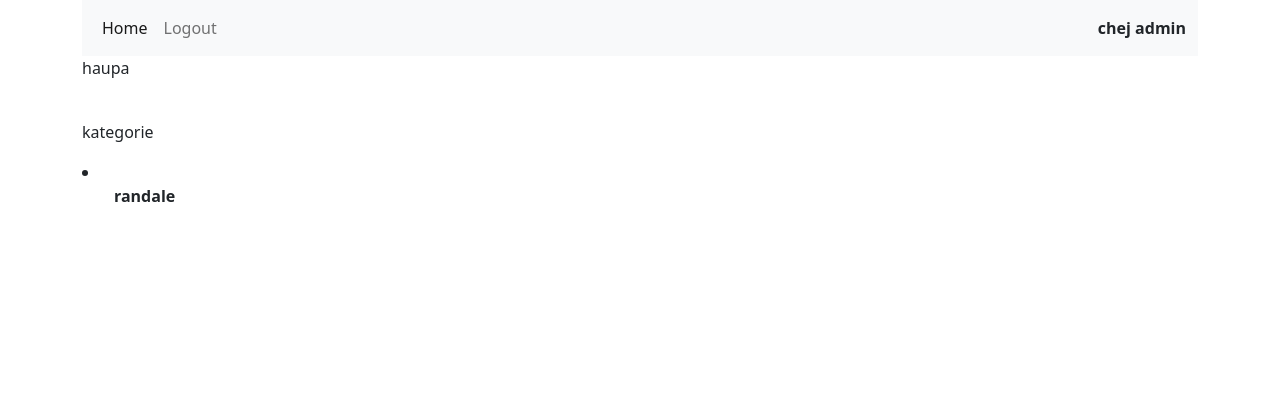
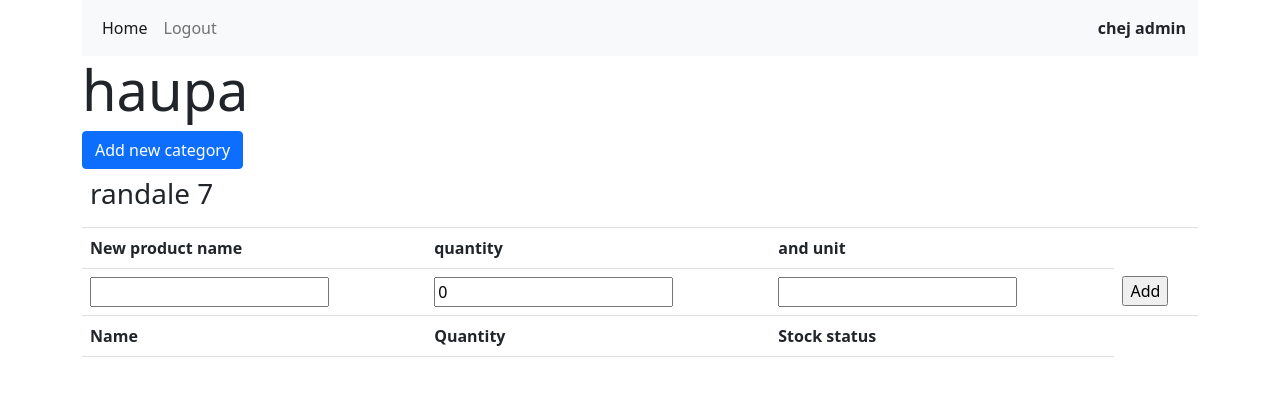
Before and after one commit to rzubr/warehouseproject, a Django app: page /home/2/ in a window 1280 px wide. Shown: the top 396 px of the page. Run offline with Django 3.2, Linux system fonts and the light colour scheme; a user stored in the database is signed in; data comes from the database, SQL or seed files in the repository; both versions use the stored data as it was after the commit; lists and menus that the app fills with data are empty; some libraries are stand-ins or nearby versions.

Commit message:
Forms for product and category

```diff
--- a/homemanager/homemanager/settings.py
+++ b/homemanager/homemanager/settings.py
@@ -41,6 +41,7 @@ INSTALLED_APPS = [
     'django.contrib.staticfiles',
     'accounts.apps.AccountsConfig',
     'warehouse',
+    'bootstrap_modal_forms',
 ]
 
 MIDDLEWARE = [
@@ -121,7 +122,11 @@ USE_TZ = True
 # Static files (CSS, JavaScript, Images)
 # https://docs.djangoproject.com/en/3.1/howto/static-files/
 
+STATIC_ROOT = os.path.join(BASE_DIR, 'staticfiles')
 STATIC_URL = '/static/'
+STATICFILES_DIRS = [
+    BASE_DIR / 'static',
+]
 
 LOGIN_REDIRECT_URL = 'warehouse:home'
 LOGOUT_REDIRECT_URL = 'warehouse:home'
--- /dev/null
+++ b/homemanager/static/js/home_detail.js
@@ -0,0 +1,5 @@
+
+$(document).ready(function(){
+    console.log('lol');
+
+});
--- a/homemanager/templates/base/base.html
+++ b/homemanager/templates/base/base.html
@@ -56,8 +56,9 @@
 
         {% endblock %}
         </div>
-        <script src="" async defer></script>
-        <script src="https://cdn.jsdelivr.net/npm/@popperjs/core@2.6.0/dist/umd/popper.min.js" integrity="sha384-KsvD1yqQ1/1+IA7gi3P0tyJcT3vR+NdBTt13hSJ2lnve8agRGXTTyNaBYmCR/Nwi" crossorigin="anonymous"></script>
-        <script src="https://cdn.jsdelivr.net/npm/bootstrap@5.0.0-beta2/dist/js/bootstrap.min.js" integrity="sha384-nsg8ua9HAw1y0W1btsyWgBklPnCUAFLuTMS2G72MMONqmOymq585AcH49TLBQObG" crossorigin="anonymous"></script>
+
+<script src="https://code.jquery.com/jquery-3.3.1.slim.min.js" integrity="sha384-q8i/X+965DzO0rT7abK41JStQIAqVgRVzpbzo5smXKp4YfRvH+8abtTE1Pi6jizo" crossorigin="anonymous"></script>
+<script src="https://cdnjs.cloudflare.com/ajax/libs/popper.js/1.14.7/umd/popper.min.js" integrity="sha384-UO2eT0CpHqdSJQ6hJty5KVphtPhzWj9WO1clHTMGa3JDZwrnQq4sF86dIHNDz0W1" crossorigin="anonymous"></script>
+<script src="https://stackpath.bootstrapcdn.com/bootstrap/4.3.1/js/bootstrap.min.js" integrity="sha384-JjSmVgyd0p3pXB1rRibZUAYoIIy6OrQ6VrjIEaFf/nJGzIxFDsf4x0xIM+B07jRM" crossorigin="anonymous"></script>
     </body>
 </html>
--- a/homemanager/templates/warehouse/home_detail.html
+++ b/homemanager/templates/warehouse/home_detail.html
@@ -1,28 +1,116 @@
 {% extends 'base/base.html' %}
+{% load static %}
 {% block content %}
 
-    <p>
-    {{home.name}}
-    </p> <br/>
 
-        <p>
-    kategorie
+    {% if messages %}
+        {% for message in messages %}
+        <div class="alert alert-{{ message.tags }} alert-dismissible fade show" role="alert">
+          {{ message }}
+          <button type="button" class="close" data-dismiss="alert" aria-label="Close">
+            <span aria-hidden="true">&times;</span>
+          </button>
+        </div>
+        {% endfor %}
+    {% endif %}
 
-    <li>
+<h1 class='display-4 form-weight-normal'> {{home.name}} </h1>
+<!-- Trigger add category form -->
+<button type="button" class="btn btn-primary" data-toggle="modal" data-target="#addCategoryModal">
+  Add new category
+</button>
+<!-- Table with all categories and products -->
+    <div class=''>
+        <table class="table">
         {% for category in categories %}
-        <ul>
-          <b> {{ category }} </b>
-        </ul>
+
+            <th colspan="5" scope='col'> <h3> {{ category }} {{ category.pk }} </h3> </th>
+                <form method='POST'>
+                {% csrf_token %}
+                    </tr>
+                        <th>New product name</th>
+                        <th>quantity</th>
+                        <th>and unit</th>
+                    </tr>
+                    <tr>
+                        <th>{{product_form.name}}</th>
+                        <input type="hidden" name="category" value={{category.pk}}>
+                        <th>{{product_form.new_quantity}}</th>
+                        <th>{{product_form.unit}}</th>
+                        <th><input name='product_add' type='submit' value='Add'> </th>
+                    </tr>
+                </form>
+
+                <tr style='hidden'>
+                    <th scope="col">Name</th>
+                    <th scope="col">Quantity</th>
+                    <th scope="col">Stock status</th>
+                </tr>
+
             {% for product in category.product_set.all %}
-           <ul>{{ product.name }}</ul>
+
+                <tr id='productRow_{{product.id}}'>
+                    <td> {{ product.name }} <button>Edit</button> </td>
+                    <td> {{ product.quantity }} {{ product.unit }} </td>
+                    <td> {{ product.stock }} </td>
+                </tr>
+
             {% endfor %}
+
         {% endfor %}
-    </li>
+
+        </table>
+    </div>
+
+
+        <script src="https://code.jquery.com/jquery-3.6.0.min.js"
+        integrity="sha256-/xUj+3OJU5yExlq6GSYGSHk7tPXikynS7ogEvDej/m4="
+        crossorigin="anonymous"></script>
+
+
+
+    <div class="modal fade" tabindex="-1" role="dialog" id="modal">
+  <div class="modal-dialog" role="document">
+    <div class="modal-content"></div>
+  </div>
+</div>
+
+
+<div>
+
+</div>
+
+<!-- Create product button -->
 
 
 
 
-    </p> </n>
+<!-- Modal -->
+
+<div class="modal fade" id="addCategoryModal" tabindex="-1" role="dialog" aria-labelledby="exampleModalLabel" aria-hidden="true">
+  <form method='POST'>
+    {% csrf_token %}
+    <div class="modal-dialog" role="document">
+        <div class="modal-content">
+        <div class="modal-header">
+            <h5 class="modal-title" id="exampleModalLabel">Add category</h5>
+            <button type="button" class="close" data-dismiss="modal" aria-label="Close">
+            <span aria-hidden="true">&times;</span>
+            </button>
+        </div>
+        <div class="modal-body">
+            {{category_form}}
+        </div>
+        <div class="modal-footer">
+            <button type="button" class="btn btn-secondary" data-dismiss="modal">Close</button>
+            <input name='category_add' type="submit" class="btn btn-primary" value="Add category">
+        </div>
+        </div>
+    </div>
+  </form>
+</div>
 
 
+<script src="{% static 'js/home_detail.js' %}">
+
 {% endblock %}
--- /dev/null
+++ b/homemanager/warehouse/forms.py
@@ -0,0 +1,36 @@
+#Django imports
+from django import forms
+from bootstrap_modal_forms.forms import BSModalModelForm
+
+#Project imports
+from .models import Home, Product, Category
+
+class ProductForm(forms.ModelForm):
+
+    class Meta:
+        model = Product
+        fields = ['name', 'category', 'new_quantity','unit']
+
+    def __init__(self, home_instance, *args, **kwargs):
+
+        super(ProductForm, self).__init__(*args, **kwargs)
+        self.fields['category'].queryset = Category.objects.filter(home=home_instance)
+
+
+class CategoryForm(forms.ModelForm):
+
+    class Meta:
+        model = Category
+        fields = ['name','home']
+
+    def __init__(self, user, *args, **kwargs):
+        super(CategoryForm, self).__init__(*args, **kwargs)
+        self.fields['home'].queryset = Home.objects.filter(client=user.client)
+
+
+
+class HomeForm(forms.ModelForm):
+
+    class Meta:
+        model = Home
+        fields = ['name']
--- a/homemanager/warehouse/models.py
+++ b/homemanager/warehouse/models.py
@@ -26,7 +26,7 @@ class Category(models.Model):
 class Product(models.Model):
     name = models.CharField(max_length=64, blank=False, null=False)
     category = models.ForeignKey(Category, on_delete=models.CASCADE)
-    quantity = models.DecimalField(max_digits=16, decimal_places=3, null=True)
+    quantity = models.DecimalField(max_digits=16, decimal_places=3, null=True, blank=True)
     new_quantity = models.DecimalField(max_digits=16, decimal_places=3, default=0, null=True)
     unit = models.CharField(max_length=32, blank=False, null=False)
     stock = models.CharField(max_length=64, blank=False, null=False, default='Full')
--- a/homemanager/warehouse/urls.py
+++ b/homemanager/warehouse/urls.py
@@ -5,6 +5,6 @@ from .views import HomeView, HomeDetailsView
 app_name = 'warehouse'
 
 urlpatterns = [
-    path('', HomeView.as_view(), name='home'),
+    path('homes/', HomeView.as_view(), name='home'),
     path('home/<int:pk>/', HomeDetailsView.as_view(), name='home_detail'),
 ]
--- a/homemanager/warehouse/views.py
+++ b/homemanager/warehouse/views.py
@@ -1,7 +1,10 @@
-from django.shortcuts import render
+from django.shortcuts import render, redirect
 from django.views.generic import ListView, TemplateView
 from django.views.generic.detail import DetailView
 from django.contrib.auth.models import User
+from django.urls import reverse_lazy
+from django.contrib import messages
+from .forms import ProductForm, CategoryForm
 
 from .models import Home, Product, Category
 
@@ -9,19 +12,58 @@ from .models import Home, Product, Category
 
 class HomeView(ListView):
     template_name = 'warehouse/home.html'
+
     def get_queryset(self):
         return Home.objects.filter(client=self.request.user.client)
 
 
 class HomeDetailsView(TemplateView):
     template_name = 'warehouse/home_detail.html'
+    product_form = ProductForm
+
+
+    # def get(self, request, *args, **kwargs):
+    #     product_form = self.product_form(None)
+    #     return render(request, self.template_name, {'add_product':product_form})
+
     def get_context_data(self, *args, **kwargs):
+
         context = super(HomeDetailsView, self).get_context_data(*args, **kwargs)
+        #get client home instance
         home_instance = Home.objects.get(pk=kwargs['pk'])
         context['home'] = home_instance
         context['categories'] = Category.objects.filter(home=home_instance)
-        for object in context['categories']:
-            prods = Product.objects.filter(category=object)
-            print(prods)
-        print(type(context['categories']))
+
+        #get category add form
+        category_form = CategoryForm(user=self.request.user)
+        context['category_form'] = category_form
+
+        #get product add form
+
+        product_form = ProductForm(home_instance)
+        context['product_form'] = product_form
+
         return context
+
+
+    def post(self, request, *args, **kwargs):
+
+
+        if 'category_add' in request.POST:
+            category_form = CategoryForm(self.request.user, request.POST or None)
+            if category_form.is_valid():
+                category_form.save()
+
+        if 'product_add' in request.POST:
+            home_instance = Home.objects.get(pk=kwargs['pk'])
+            product_form = ProductForm(home_instance, request.POST)
+            if product_form.is_valid():
+                product_form.save()
+            else:
+                messages.error('cos nie tak')
+
+
+        if 'product_edit' in request.POST:
+            print('product edit')
+        messages.info(self.request, 'messages working')
+        return redirect('warehouse:home_detail', self.request.user.pk)
```
Also changed, not shown: homemanager/db.sqlite3.
